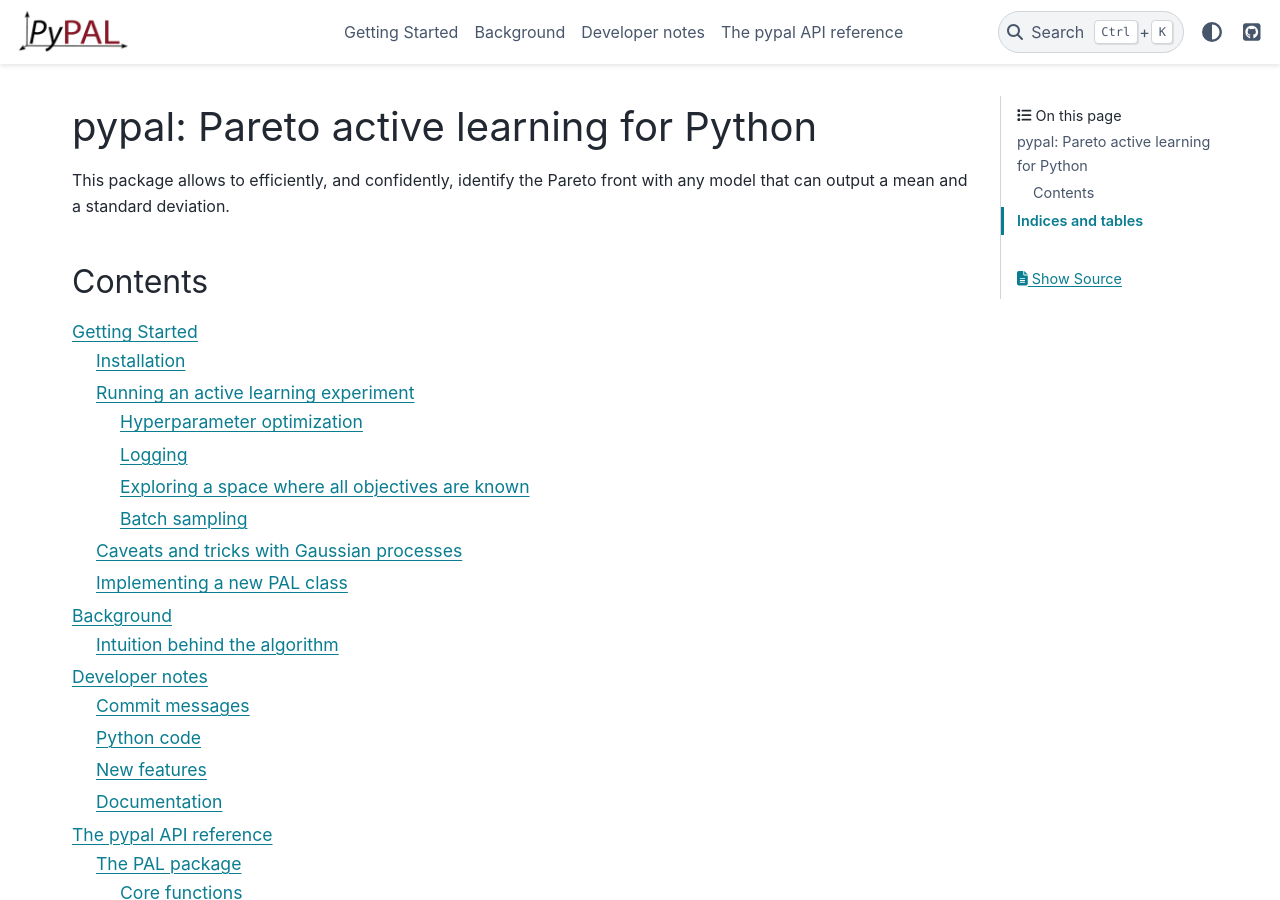
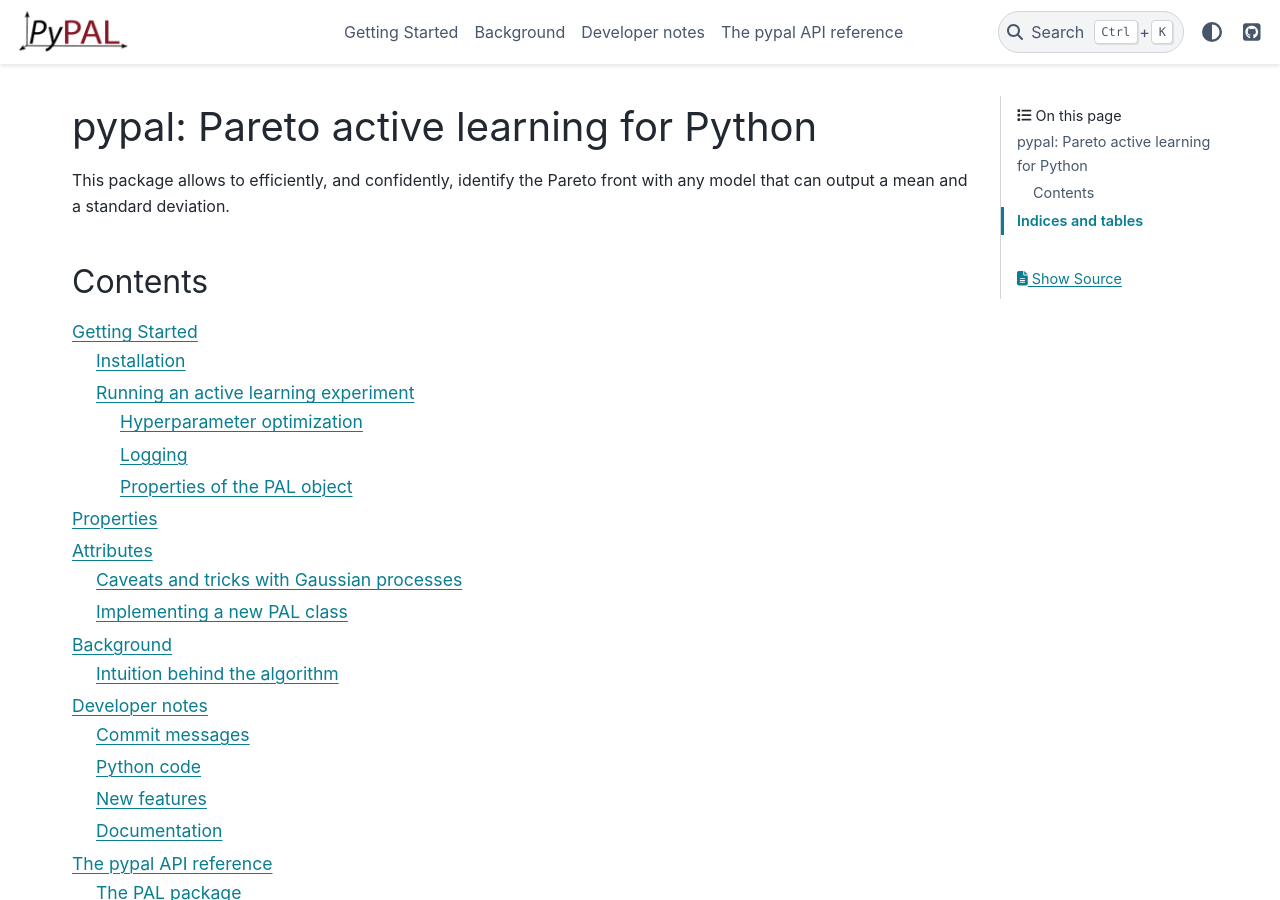
Before and after one commit to kjappelbaum/pyepal, a Sphinx documentation site: the page built from docs/index.rst, in a window 1280 px wide and 900 px high. Built offline with Sphinx 7.4.7 and the PyData theme 0.15.4, drawn with Linux system fonts in a browser that asks for light colours; some of the changed lines change nothing that is shown.

Commit message:
docs: adding some property docs

```diff
--- a/docs/getting_started.rst
+++ b/docs/getting_started.rst
@@ -100,6 +100,29 @@
 .. code:: python
 
     hv = get_hypervolume(palinstance.means[palinstance.pareto_optimal])
+
+
+Properties of the PAL object
+..............................
+For debugging there are some properties and attributes of the `PAL` class that you can use to inspect the progress of the active learning loop.
+
+Properties
+===========
+
+- get the points in the design space, :code:`x`:
+    - :code:`design_space` returns the full design space matrix
+    - :code:`pareto_optimal_points`: returns the points that are classified as Pareto-efficient
+    - :code:`sampled_points`: returns the points that have been sampled
+    - :code:`discarded_points`: returns the points that have been discarded
+- get the indicies of Pareto efficent, sampled,  discarded, and unclassified points with :code:`pareto_optimal_indices`, :code:`sampled_indices`, `discarded_indices`, and :code:`unclassified_indices`
+- similarly, you can get the number of points in the different classes using :code:`number_pareto_optimal_points`, :code:`number_discarded_points`, :code:`number_unclassified_points`, and :code:`number_sampled_points`
+- :code:`hyperrectangle_size` returns the sizes of the hyperrectangles, i.e., the weights that are used in the sampling step
+
+Attributes
+============
+
+- :code:`means` and :code:`std` contain the predictions of the model
+- :code:`sampled` is a mask array. In case one objective has not been measured its cell is :code:`False`
 
 
 Exploring a space where all objectives are known
```
Also changed, not shown: 14 other files.
